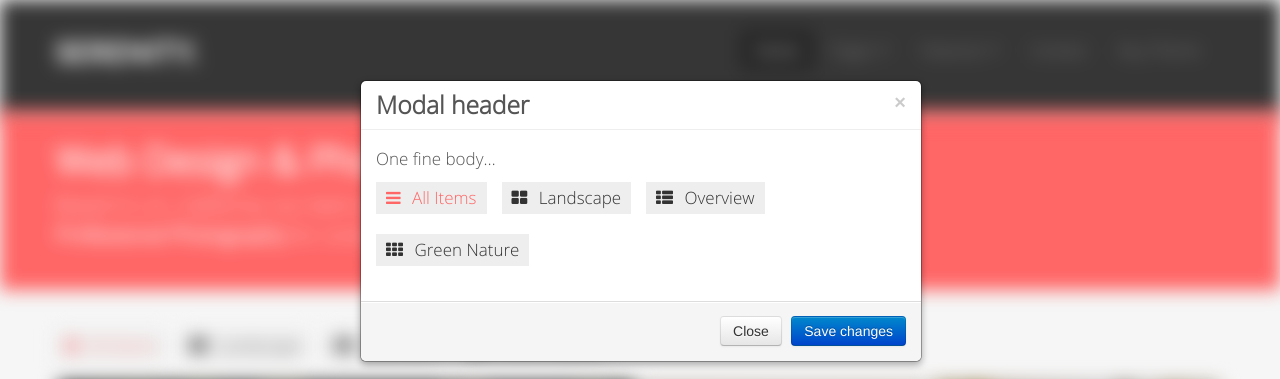
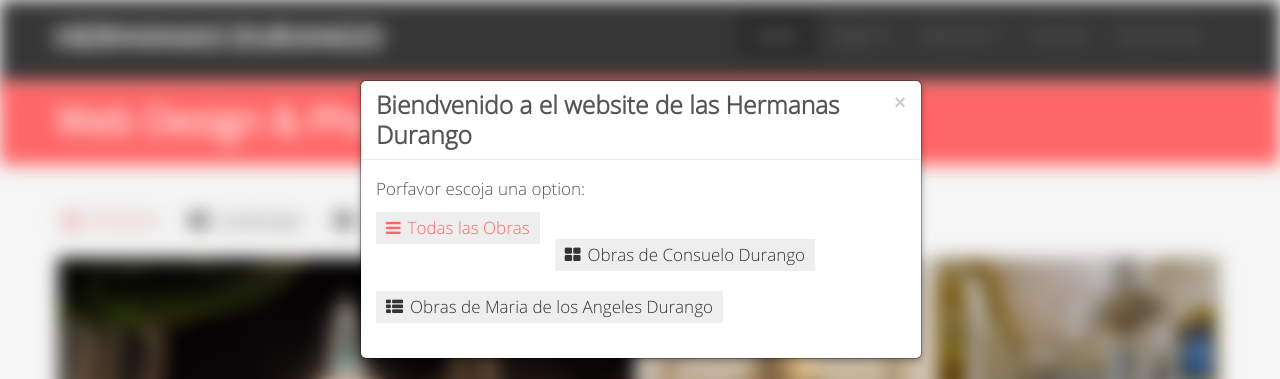
Before and after one commit to alexoviedo999/hermanas-durango, a plain HTML site: page index.html in a window 1280 px wide. Shown: the top 379 px of the page. Drawn offline with Linux system fonts and the light colour scheme.

Commit message:
filter sets name banner.

```diff
--- a/css/custom.css
+++ b/css/custom.css
@@ -1,6 +1,6 @@
 /* * Custom CSS */
 body {
-	padding-top:110px;
+	padding-top:80px;
 	background:#f6f6f6;
 	font:17px/27px 'OpenSansLight',Arial,sans-serif;
 	color:#555;
@@ -116,7 +116,7 @@ a:focus {
 	outline-offset:-2px;
 }
 .navbar-inverse .navbar-inner {
-	min-height:110px;
+	min-height:80px;
 	background-color:#222;
 	background-image:none;
 	border-color:#222;
@@ -127,11 +127,11 @@ a:focus {
 }
 .navbar .nav {
 	float:right;
-	margin-top:30px;
+	margin-top:15px;
 	font-size:16px;
 }
 .navbar .brand {
-	margin-top:30px;
+	margin-top:15px;
 	font-size:30px;
 	text-transform:uppercase;
 	font-family:LatoBold;
@@ -1377,7 +1377,7 @@ select,textarea,input[type="text"],input[type="password"],input[type="datetime"]
 .introtitle {
 	background:#ff6666;
 	color:#fff;
-	padding:20px 30px 30px 30px;
+	padding: 10px 30px 15px 30px;
 	margin-bottom:30px;
 }
 .well {
--- a/index.html
+++ b/index.html
@@ -33,7 +33,7 @@
 			<span class="icon-bar"></span>
 			<span class="icon-bar"></span>
 			</button>
-			<a class="brand" href="index.html">SERENITY.</a>
+			<a class="brand" href="index.html">Hermanas Durango</a>
 			<div class="nav-collapse collapse">
 				<ul class="nav">
 					<li class="active"><a href="index.html">Home</a></li>
@@ -85,10 +85,10 @@
 <div class="introtitle">
 	<div class="container">
 		<h1>Web Design & Photo Studio</h1>
-		<p>
+<!-- 		<p>
 			 Based in L.A., California, our <i>team of artists</i> specialize in<br/>
 			 <b>Professional Photography</b> for companies and individuals.
-		</p>
+		</p> -->
 	</div>
 </div>
 <!-- END Intro -->
@@ -338,24 +338,23 @@
 	<div id="welcomeModal" class="modal hide fade" tabindex="-1" role="dialog" aria-labelledby="myModalLabel" aria-hidden="true">
 	  <div class="modal-header">
 	    <button type="button" class="close" data-dismiss="modal" aria-hidden="true">×</button>
-	    <h3 id="myModalLabel">Modal header</h3>
+	    <h3 id="myModalLabel">Biendvenido a el website de las Hermanas Durango</h3>
 	  </div>
 	  <div class="modal-body">
-	    <p>One fine body…</p>
+	    <p>Porfavor escoja una option:</p>
 
 	    <div id="filter">
 					<ul>
-						<li><a href="" data-filter="*" class="selected"><i class="icon icon-reorder"></i> All Items</a></li>
-						<li><a href="" data-filter=".cat1" class="cat1"><i class="icon icon-th-large"></i> Landscape</a></li>
-						<li><a href="" data-filter=".cat2" class="cat2"><i class="icon icon-th-list"></i> Overview</a></li>
-						<li><a href="" data-filter=".cat3" class="cat3"><i class="icon icon-th"></i> Green Nature</a></li>
+						<li><a href="" data-filter="*" class="selected"><i class="icon icon-reorder"></i>Todas las Obras</a></li></br>
+						<li><a href="" data-filter=".cat1" class="cat1"><i class="icon icon-th-large"></i>Obras de Consuelo Durango</a></li>
+						<li><a href="" data-filter=".cat2" class="cat2"><i class="icon icon-th-list"></i>Obras de Maria de los Angeles Durango</a></li>
 					</ul>
 				</div>
 	  </div>
-	  <div class="modal-footer">
+	  <!-- <div class="modal-footer">
 	    <button class="btn" data-dismiss="modal" aria-hidden="true">Close</button>
 	    <button class="btn btn-primary">Save changes</button>
-	  </div>
+	  </div> -->
 	</div>
 <!-- Le javascript
 ================================================== -->
--- a/js/common.js
+++ b/js/common.js
@@ -8,15 +8,9 @@
 
 			$welcomeModal.modal('show')
 
-			$('.selected, .cat1, .cat2, .cat3, .modal-footer button').click(function() {
+			$('.selected, .cat1, .cat2, .cat3').click(function() {
 				$welcomeModal.modal('hide');
 				$body.removeClass('modalBlur');
-
-
-				// $('#filter').on( 'click', 'a', function() {
-				//   var filterValue = $(this).attr('data-filter');
-				//   $container.isotope({ filter: filterValue });
-				// });
 			});
 
 
```
Also changed, not shown: js/jquery.isotope.min.js.
